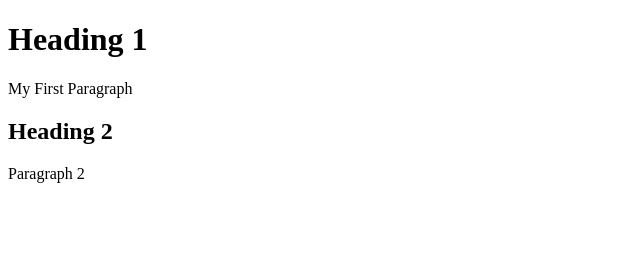
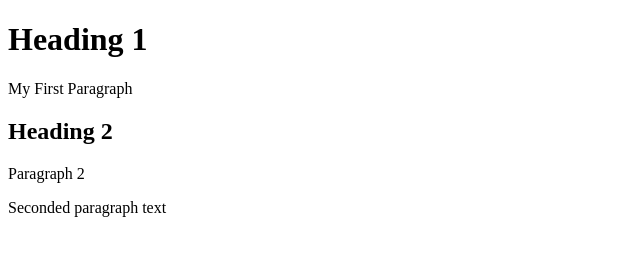
Before and after one commit to ssmi0026/FIT3179, a plain HTML site: page index.html in a window 1280 px wide. Shown: the whole page, without its empty margins (0-640 px from the left). Drawn offline with Linux system fonts and the light colour scheme.

Commit message:
Update index.html

```diff
--- a/index.html
+++ b/index.html
@@ -10,5 +10,6 @@
     <p>My First Paragraph</p>
     <h2>Heading 2</h2>
     <p>Paragraph 2</p>
+    <p>Seconded paragraph text</p>
   </body>
 </html>
```
